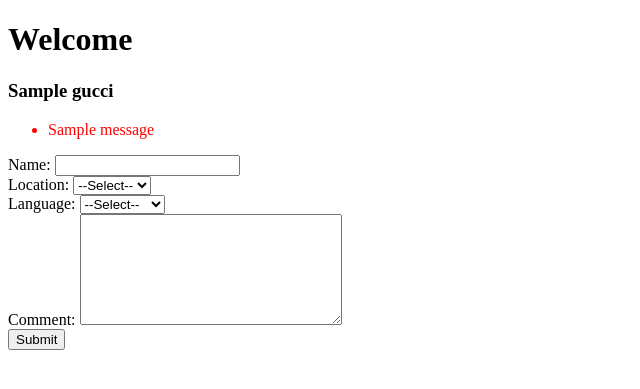
After one commit to schmittkw/python_review, a Flask app: template flask/flask-routes-session/templates/index.html in a window 1280 px wide. The commit adds this page. Shown: the top 389 px of the page, without its empty margins (0-640 px from the left). Run offline with Flask 2, Linux system fonts and the light colour scheme; the template is opened without the code that fills it: most values are stand-ins (such as "Sample title", 1, 10 or a date in 2020); one stand-in notice (Sample message) is shown.

Commit message:
flask session

```diff
--- /dev/null
+++ b/flask/flask-routes-session/server.py
@@ -0,0 +1,43 @@
+from flask import Flask, render_template, request, redirect, session, flash
+
+app = Flask(__name__)
+
+app.secret_key = "MySecretKey"
+
+def validate(form_data):
+    errors = False
+    for i in form_data:
+        if len(form_data[i]) == 0:
+            flash("Field cannot be blank")
+            errors = True
+    return errors
+
+@app.route("/")
+def index():
+    print "Inside the index method."
+    name = "Kevin"
+    return render_template("index.html", gucci=name)
+
+@app.route("/process", methods=["POST"])
+def process():
+    print request.form
+    errors = validate(request.form)
+
+    if errors:
+        return redirect('/')
+
+    session['survey'] = request.form
+
+    return redirect('/result')
+
+@app.route("/result")
+def result():
+    data = session['survey']
+    return render_template("result.html", data=data)
+
+
+
+
+
+
+app.run(debug=True)
--- /dev/null
+++ b/flask/flask-routes-session/templates/index.html
@@ -0,0 +1,60 @@
+<!DOCTYPE html>
+<html lang="en">
+<head>
+    <meta charset="UTF-8">
+    <meta name="viewport" content="width=device-width, initial-scale=1.0">
+    <meta http-equiv="X-UA-Compatible" content="ie=edge">
+    <title>Dojo Survey</title>
+</head>
+<body>
+    <h1>Welcome</h1>
+    <h3>{{ gucci }}</h3>
+
+    {% with messages = get_flashed_messages() %}
+        {% if messages %}
+            <ul class='flashes' >
+                {% for message in messages %}
+                    <li style='color:red'>{{ message }}</li>
+                {% endfor %}
+            </ul>
+        {% endif %}
+    {% endwith %}
+
+    <form action="/process" method='post'>
+        <div>
+            <label for="name">Name:</label>
+            <input type="text" name='name'>
+        </div>
+        <div>
+            <label for="location">Location:</label>
+            <select name='location'>
+                <option value='' selected>--Select--</option>
+                <option value="Dallas">Dallas</option>
+                <option value="San Jose">San Jose</option>
+                <option value="Seattle">Seattle</option>
+            </select>
+        </div>
+        <div>
+            <label for="language">Language:</label>
+            <select name='language'>
+                <option value='' selected>--Select--</option>
+                <option value="C#">C#</option>
+                <option value="Python">Python</option>
+                <option value="JavaScript">JavaScript</option>
+            </select>
+        </div>
+        <div>
+            <label for="comment">Comment:</label>
+            <textarea name="comment" cols="30" rows="7"></textarea>
+        </div>
+        <div>
+            <button type='submit'>Submit</button>
+        </div>
+    </form>
+
+
+
+
+
+</body>
+</html>
```
Also changed, not shown: flask/flask-routes-session/templates/result.html (added, +19 -0 lines), flask/hello_world/server.py (+8 -1 lines), flask/hello_world/templates/index.html (+8 -2 lines).
